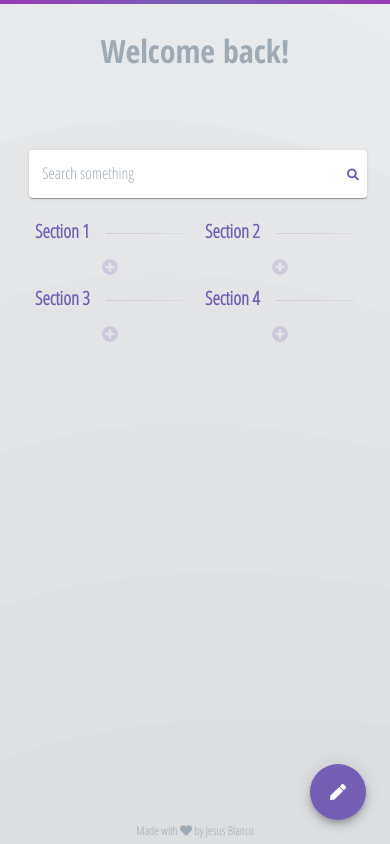
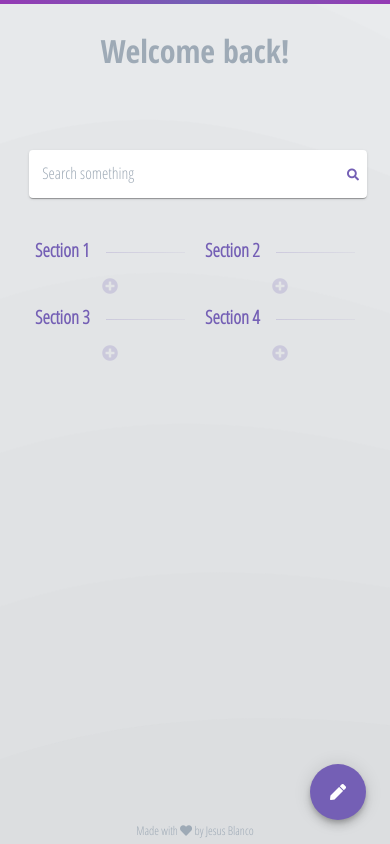
Before and after one commit to JD154/Materialstartpage, a PHP site: page /index.html in a window 390 px wide. Run offline with PHP 8.4, Linux system fonts and the light colour scheme.

Commit message:
css style fixes

```diff
--- a/css/styles.css
+++ b/css/styles.css
@@ -109,6 +109,7 @@ body {
     height: 100vh;
     display: flex;
     flex-direction: column;
+    overflow-x: hidden;
 }
 
 .page-spacer{
@@ -353,7 +354,7 @@ p{
 
 @media only screen and (max-width: 850px){
     .body-wrapper{
-        padding-top: 20px;
+        padding-top: 10%;
         margin: 0px 15px;
         grid-column-gap: 20px;
         grid-row-gap: 0px;
@@ -576,6 +577,7 @@ p{
 
 .modal-input::placeholder{
     color: var(--placeholder-text-color);
+    font-family: var(--font-light);
     font-size: 1rem;
 }
 
```
